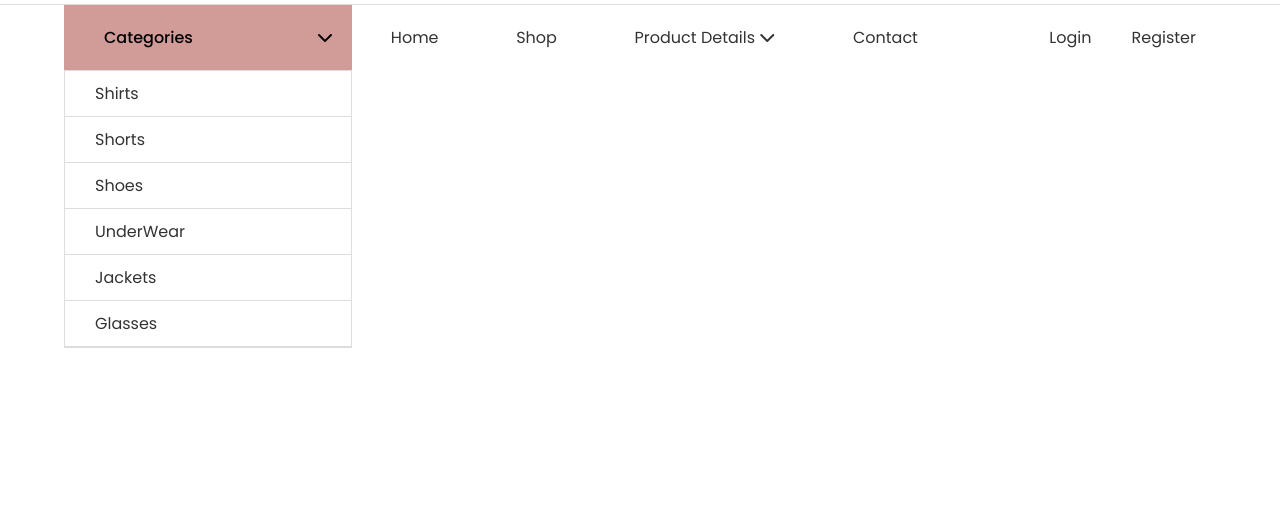
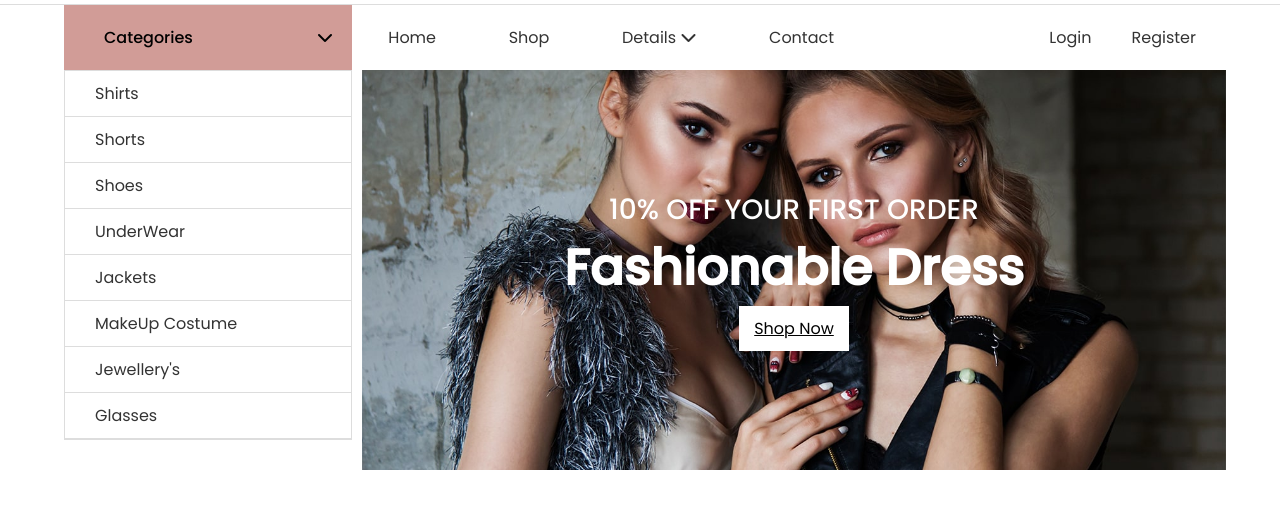
Before and after one commit to OmarRana-dev/Vanila-html-CSS-projects, a plain HTML site: page 01_e-commers/index.html in a window 1280 px wide. Shown: the part 71-580 px from the top of the page. Drawn offline with Linux system fonts and the light colour scheme.

Commit message:
add hero Section & also add offer text on hero img

```diff
--- a/01_e-commers/index.html
+++ b/01_e-commers/index.html
@@ -55,6 +55,8 @@
             <li><a href="#">Shoes</a></li>
             <li><a href="#">UnderWear</a></li>
             <li><a href="#">Jackets</a></li>
+            <li><a href="#">MakeUp Costume</a></li>
+            <li><a href="#">Jewellery's</a></li>
             <li><a href="#">Glasses</a></li>
           </ul>
         </div>
@@ -64,7 +66,7 @@
               <li><a href="#">Home</a></li>
               <li><a href="#">Shop</a></li>
               <li class="dropdown-head">
-                <a href="#">Product Details
+                <a href="#">Details
                   <i class="fa-solid fa-chevron-down"></i>
                 </a>
                 <ul class="dropdown">
@@ -79,6 +81,14 @@
                 <li><a href="#">Register</a></li>
             </ul>
           </div>
+          <div class="hero-banner">
+            <img src="./Imgs/banner.jpg" alt="Banner">
+            <div class="banner-text">
+              <h4>10% off Your First Order</h4>
+              <h3>Fashionable Dress</h3>
+              <a href="#" class="shop-now-a">Shop Now</a>
+            </div>
+          </div>
         </div>
       </div>
     </div>
--- a/01_e-commers/style.css
+++ b/01_e-commers/style.css
@@ -172,14 +172,14 @@ body, html {
 
 .left-menu-list {
     /* padding: 0; */
-    width: 70%;
+    width: 60%;
     /* max-width: 50%; */
     display: flex;
     justify-content: space-around;
 }
 
 .right-menu-list {
-    width: 30%;
+    width: 40%;
     display: flex;
     justify-content: flex-end;
 }
@@ -194,3 +194,47 @@ body, html {
     position: absolute;
     box-shadow: #ddd 1px 1px 10px;
 }
+
+/* HERO SECTION AREA 3 BANNER IMAGE */
+
+.hero-banner {
+    position: relative;
+    height: 400px;
+    float: left;
+    width: 100%;
+    margin-left: 10px;
+}
+
+.hero-banner img {
+    width: 100%;
+    height: 100%;
+    object-fit: cover;
+}
+
+.banner-text {
+    position: absolute;
+    top: 0;
+    bottom: 0;
+    right: 0;
+    left: 0;
+    align-items: center;
+    display: flex;
+    justify-content: center;
+    flex-direction: column;
+    color: #fff;
+}
+.banner-text h4 {
+    margin: 0;
+    text-transform: uppercase;
+    font-size: 28px;
+    font-weight: 500;
+}
+.banner-text h3 {
+    margin: 0;
+    font-size: 50px;
+}
+.banner-text a.shop-now-a {
+    background-color: #fff;
+    color: #000;
+    padding: 10px 15px;
+}
```
Also changed, not shown: 01_e-commers/Imgs/banner.jpg (added).
